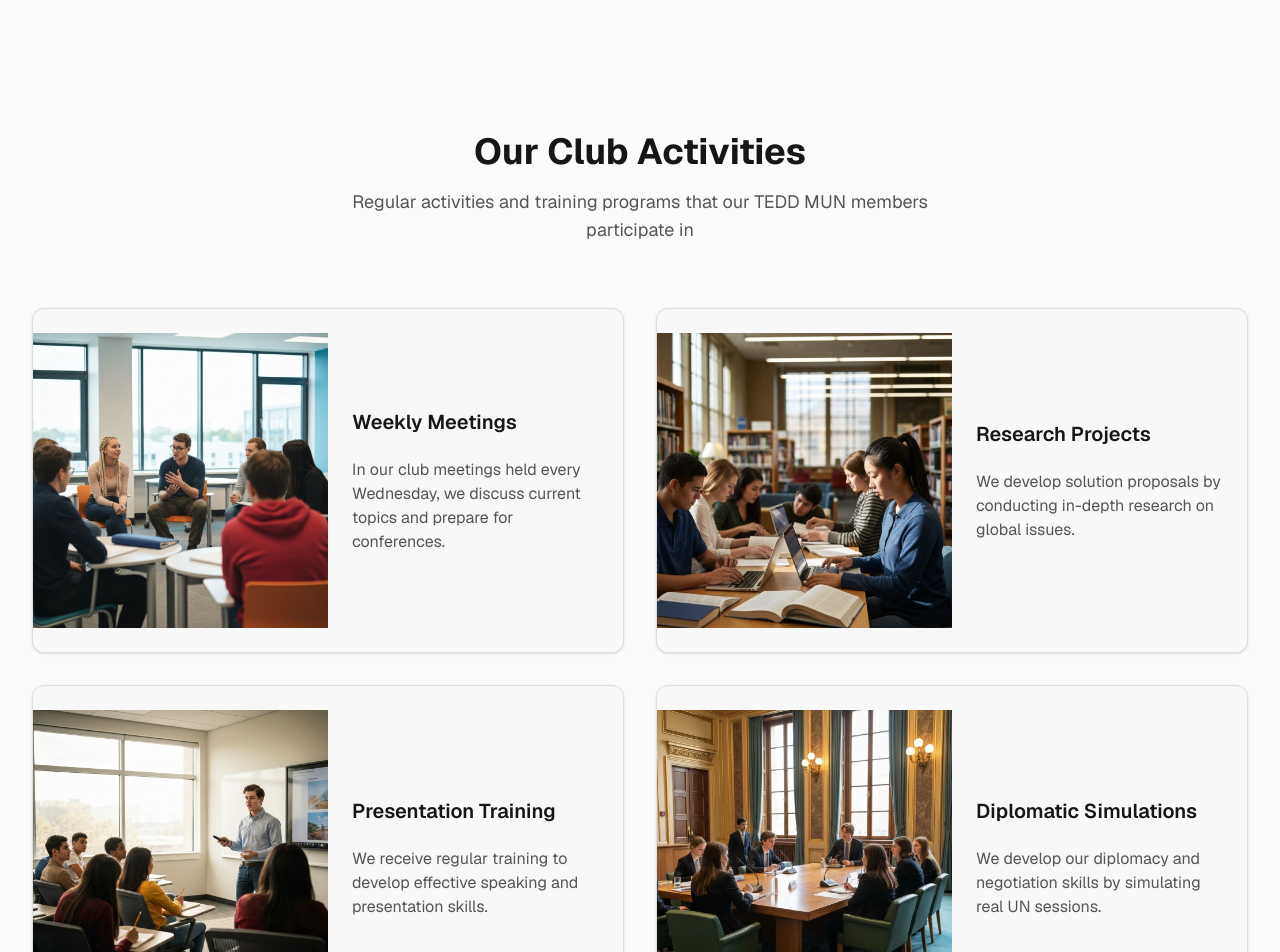
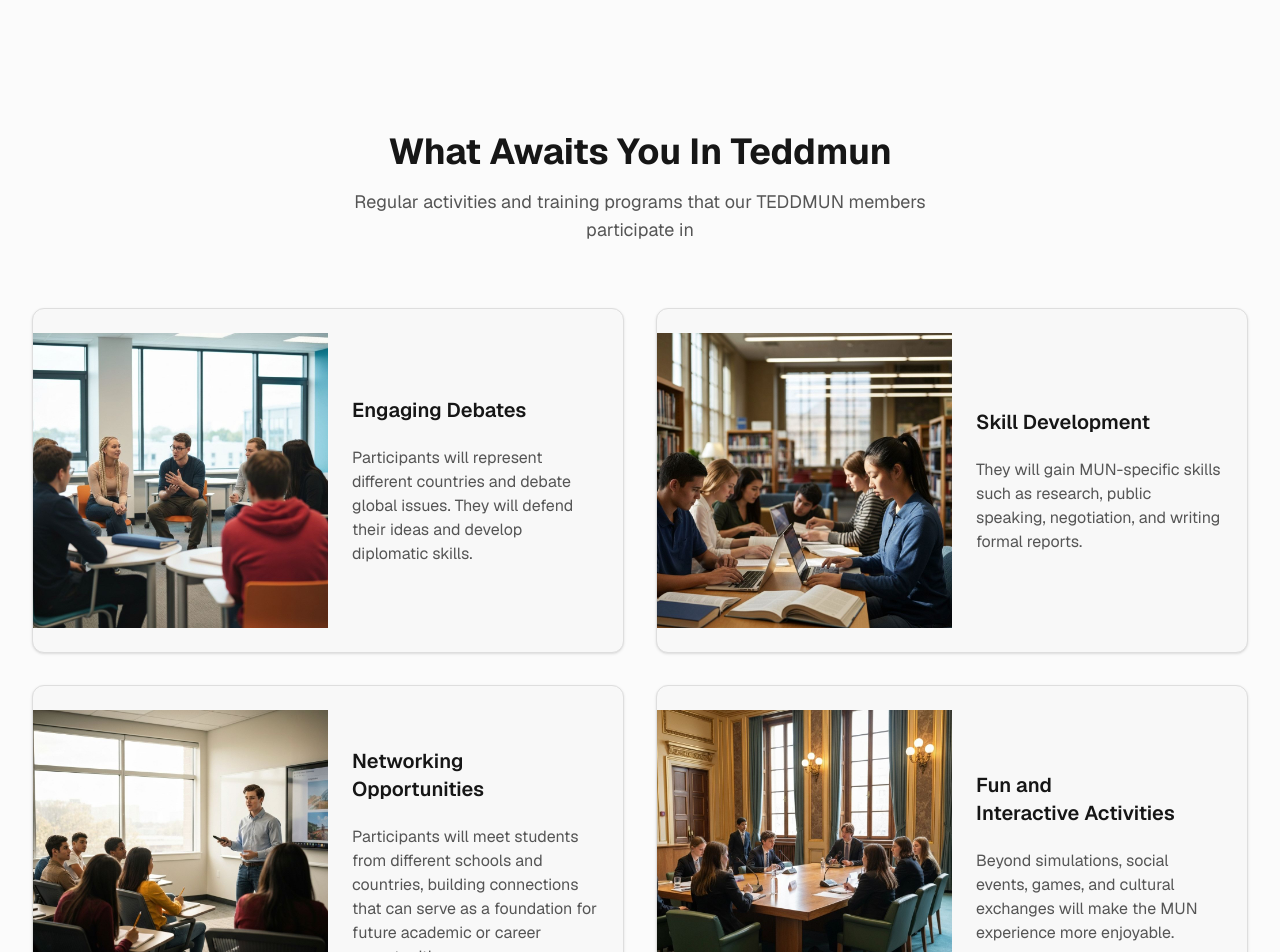
Before and after one commit to Dorukkozkn/TEDDMUN, a Next.js app: page / in a window 1280 px wide. Shown: the part 1220-2172 px from the top of the page. Built offline with nearby package versions, Linux system fonts and the light colour scheme.

Commit message:
Update activities-section.tsx

```diff
--- a/components/activities-section.tsx
+++ b/components/activities-section.tsx
@@ -3,23 +3,23 @@ import { Card, CardContent, CardDescription, CardHeader, CardTitle } from "@/com
 export function ActivitiesSection() {
   const activities = [
     {
-      title: "Weekly Meetings",
-      description: "In our club meetings held every Wednesday, we discuss current topics and prepare for conferences.",
+      title: "Engaging Debates",
+      description: "Participants will represent different countries and debate global issues. They will defend their ideas and develop diplomatic skills.",
       image: "/students-sitting-in-circle-discussing-in-modern-cl.jpg",
     },
     {
-      title: "Research Projects",
-      description: "We develop solution proposals by conducting in-depth research on global issues.",
+      title: "Skill Development",
+      description: "They will gain MUN-specific skills such as research, public speaking, negotiation, and writing formal reports.",
       image: "/students-researching-with-laptops-and-books-in-lib.jpg",
     },
     {
-      title: "Presentation Training",
-      description: "We receive regular training to develop effective speaking and presentation skills.",
+      title: "Networking Opportunities",
+      description: "Participants will meet students from different schools and countries, building connections that can serve as a foundation for future academic or career opportunities.",
       image: "/student-giving-presentation-to-audience-in-modern-.jpg",
     },
     {
-      title: "Diplomatic Simulations",
-      description: "We develop our diplomacy and negotiation skills by simulating real UN sessions.",
+      title: "Fun and Interactive Activities ",
+      description: "Beyond simulations, social events, games, and cultural exchanges will make the MUN experience more enjoyable.",
       image: "/formal-un-style-meeting-room-with-students-in-suit.jpg",
     },
   ]
@@ -28,9 +28,9 @@ export function ActivitiesSection() {
     <section id="activities" className="py-20 px-4 sm:px-6 lg:px-8 bg-muted/30">
       <div className="max-w-7xl mx-auto">
         <div className="text-center mb-16">
-          <h2 className="text-3xl md:text-4xl font-bold mb-4 text-balance">Our Club Activities</h2>
+          <h2 className="text-3xl md:text-4xl font-bold mb-4 text-balance">What Awaits You In Teddmun</h2>
           <p className="text-lg text-muted-foreground max-w-2xl mx-auto text-pretty">
-            Regular activities and training programs that our TEDD MUN members participate in
+            Regular activities and training programs that our TEDDMUN members participate in
           </p>
         </div>
 
```
